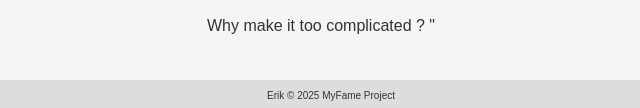
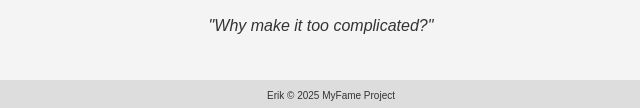
Before and after one commit to eriksoeb/myfame, a plain HTML site: page index.html in a window 1280 px wide. Shown: the part 689-797 px from the top of the page, 319-959 px from the left. Drawn offline with Linux system fonts and the light colour scheme.

Commit message:
Update index.html

```diff
--- a/index.html
+++ b/index.html
@@ -122,8 +122,8 @@
         <img src="fame.jpg" alt="Fame Project Image" style="width: 90%; max-width: 400px;">
 
      <br>
-          <p> Why make it too complicated ? "</p>
 
+        <p><em>"Why make it too complicated?"</em></p>
 
     </main>
 
```
